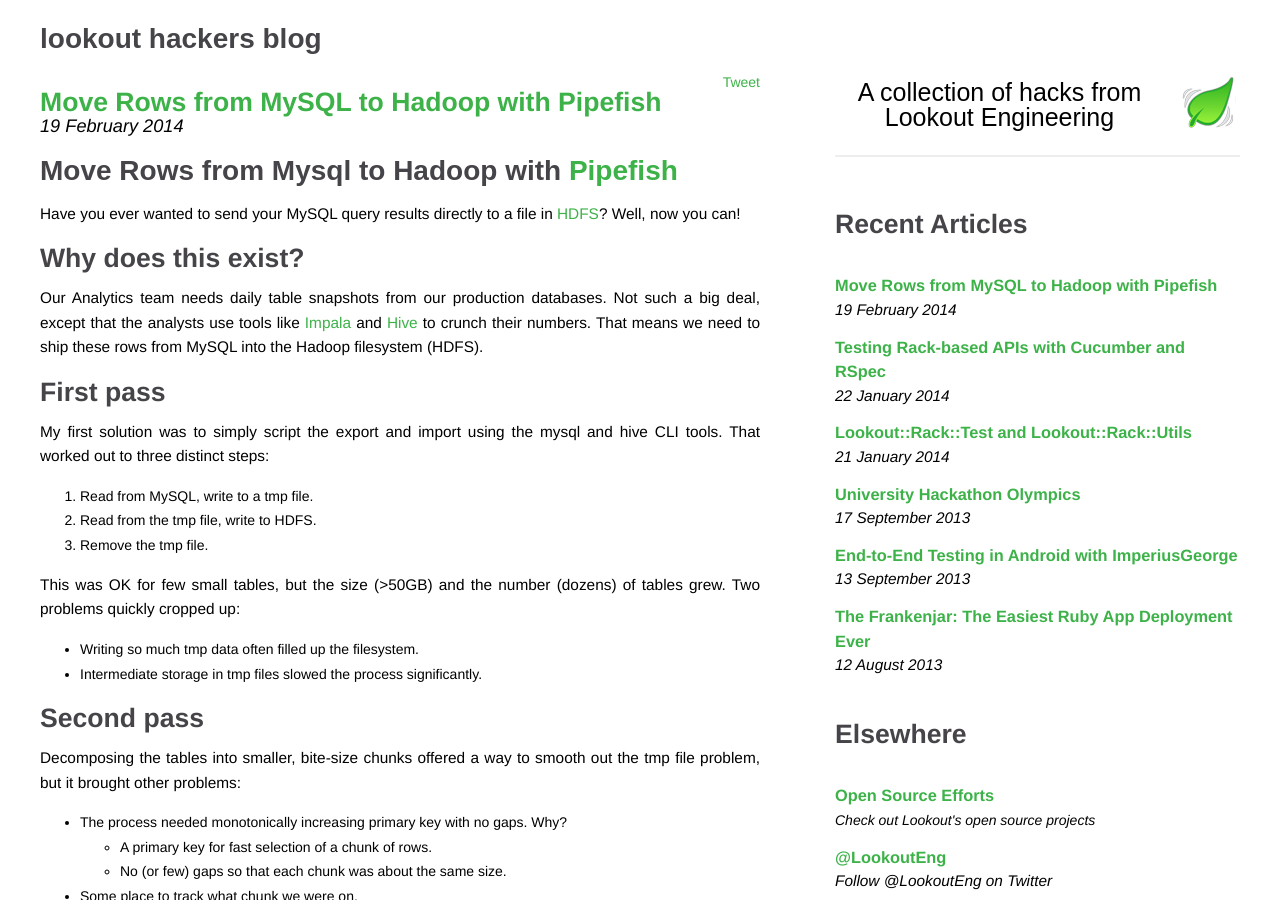
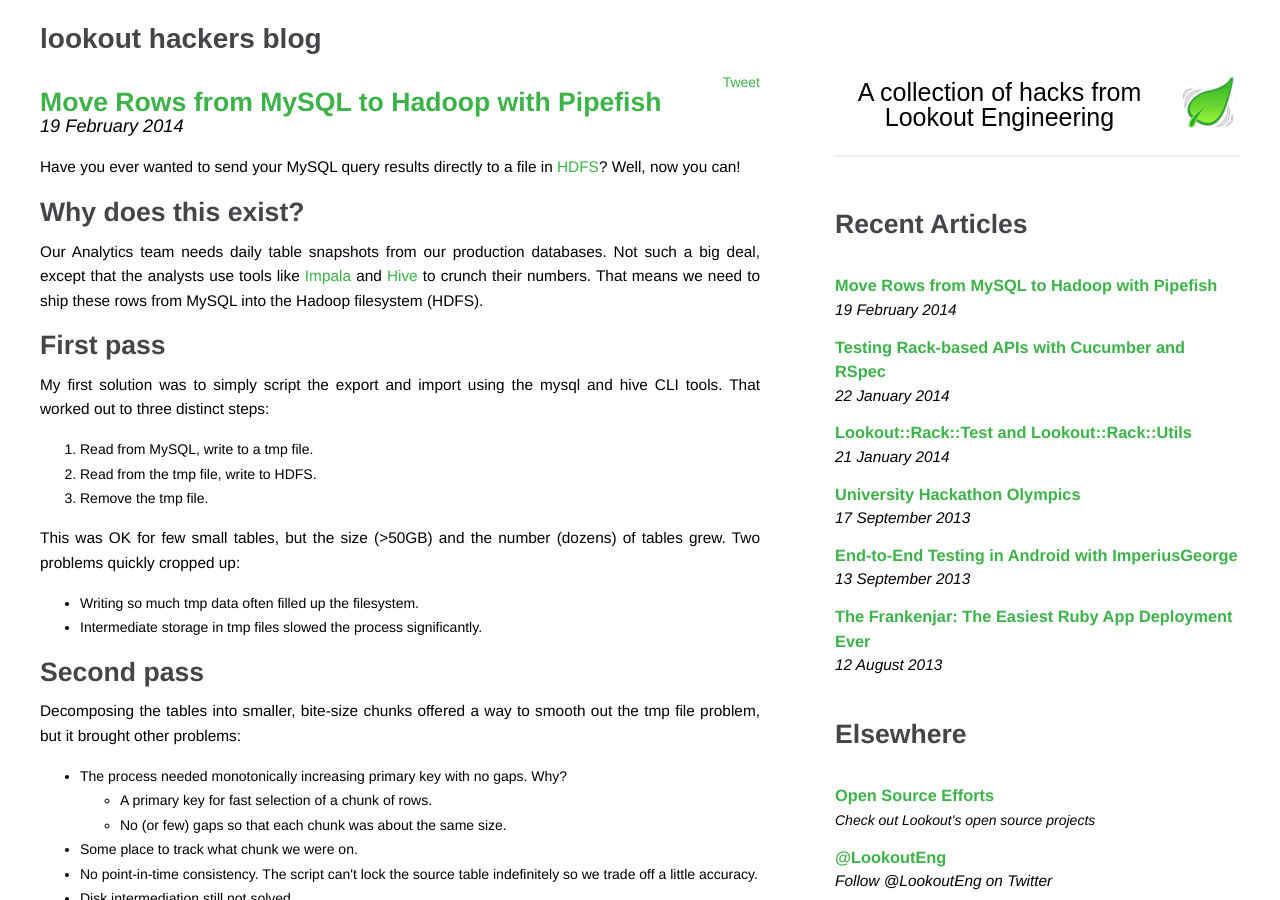
Before and after one commit to webspinner/lookout.github.com, a Jekyll site: the page built from _posts/2014-02-19-move-rows-from-mysql-to-hadoop-with-pipefish.md, in a window 1280 px wide and 900 px high. Built offline with Jekyll 4.4.1, drawn with Linux system fonts in a browser that asks for light colours; Markdown is read by kramdown in place of the engine named in the settings; comment, search, counter and statistics services are not loaded.

Commit message:
Remove a little redundancy from the pf post

```diff
--- a/_posts/2014-02-19-move-rows-from-mysql-to-hadoop-with-pipefish.md
+++ b/_posts/2014-02-19-move-rows-from-mysql-to-hadoop-with-pipefish.md
@@ -11,9 +11,6 @@
 - JNI
 - C
 ---
-
-Move Rows from Mysql to Hadoop with [Pipefish](https://github.com/lookout/pipefish)
-==============================================
 
 Have you ever wanted to send your MySQL query results directly to a file in [HDFS](http://hadoop.apache.org/docs/stable1/hdfs_design.html)? Well, now you can!
 
```
